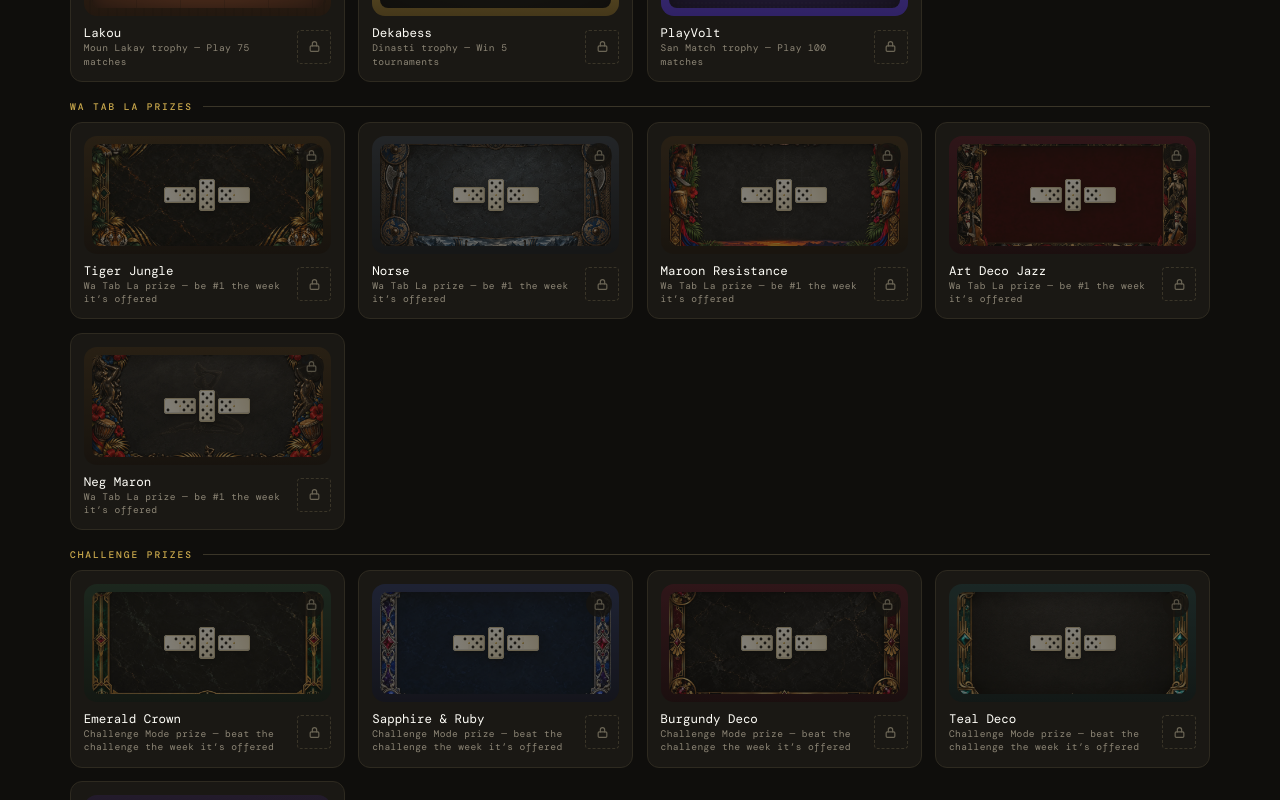
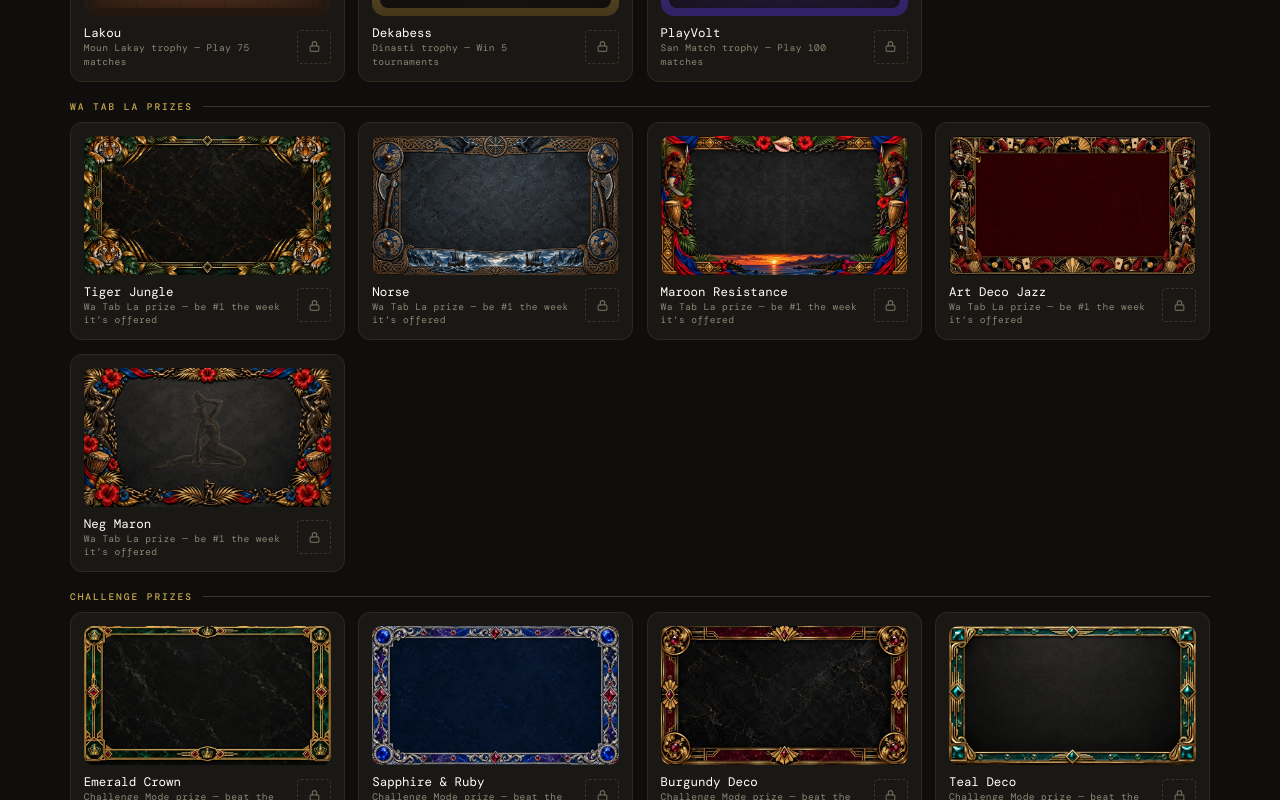
Before and after one commit to WorkVolt-tech/PlayVolt, a React (Vite) app in the folder dominoes/: page /skins in a window 1280 px wide. Shown: the part 3180-3980 px from the top of the page. Built offline with nearby package versions, Linux system fonts and the light colour scheme.

Commit message:
Show complete table artwork in skin previews (#9)

```diff
--- a/dominoes/src/pages/Skins.css
+++ b/dominoes/src/pages/Skins.css
@@ -86,3 +86,7 @@
   display: flex; align-items: center; gap: 10px;
 }
 .skins-group-title::after { content: ''; flex: 1; height: 1px; background: var(--border, #3a3528); }
+
+/* Show the complete artwork without gameplay overlays or locked-state dimming. */
+.skin-preview.table-art { background: #0f0d0b; }
+.skin-preview.table-art img { display: block; width: 100%; height: auto; border-radius: 9px; }
--- a/dominoes/src/pages/Skins.jsx
+++ b/dominoes/src/pages/Skins.jsx
@@ -88,6 +88,11 @@ export default function Skins() {
           <div className="skins-grid tables">
             {g.cards.map(c => (
               <div key={c.id} className={`skin-card ${c.on ? 'on' : ''} ${c.owned ? '' : 'locked'}`}>
+                {c.look.thumb ? (
+                  <div className="skin-preview table-art">
+                    <img src={c.look.thumb} alt={`${c.label} full table design`} />
+                  </div>
+                ) : (
                 <div className="skin-preview rail" style={{ background: c.look.rail }}>
                   <div className="skin-felt" style={{ background: c.look.felt }}>
                     <div className="preview-tile h small"><TileFace a={2} b={5} vertical={false} /></div>
@@ -96,6 +101,7 @@ export default function Skins() {
                   </div>
                   {!c.owned && <span className="skin-lock"><Lock /></span>}
                 </div>
+                )}
                 <div className="skin-row">
                   <div>
                     <div className="skin-name">{c.label}</div>
--- a/dominoes/src/version.js
+++ b/dominoes/src/version.js
@@ -1,4 +1,4 @@
 // The version shown at the bottom of the lobby. Bumped with every delivery,
 // so a glance at the lobby tells you whether the newest code is live.
-export const VERSION = 'v1.9'
-export const VERSION_NOTE = 'New table artwork in portrait, landscape, and thumbnails'
+export const VERSION = 'v1.10'
+export const VERSION_NOTE = 'Full table artwork previews without cropping'
```
